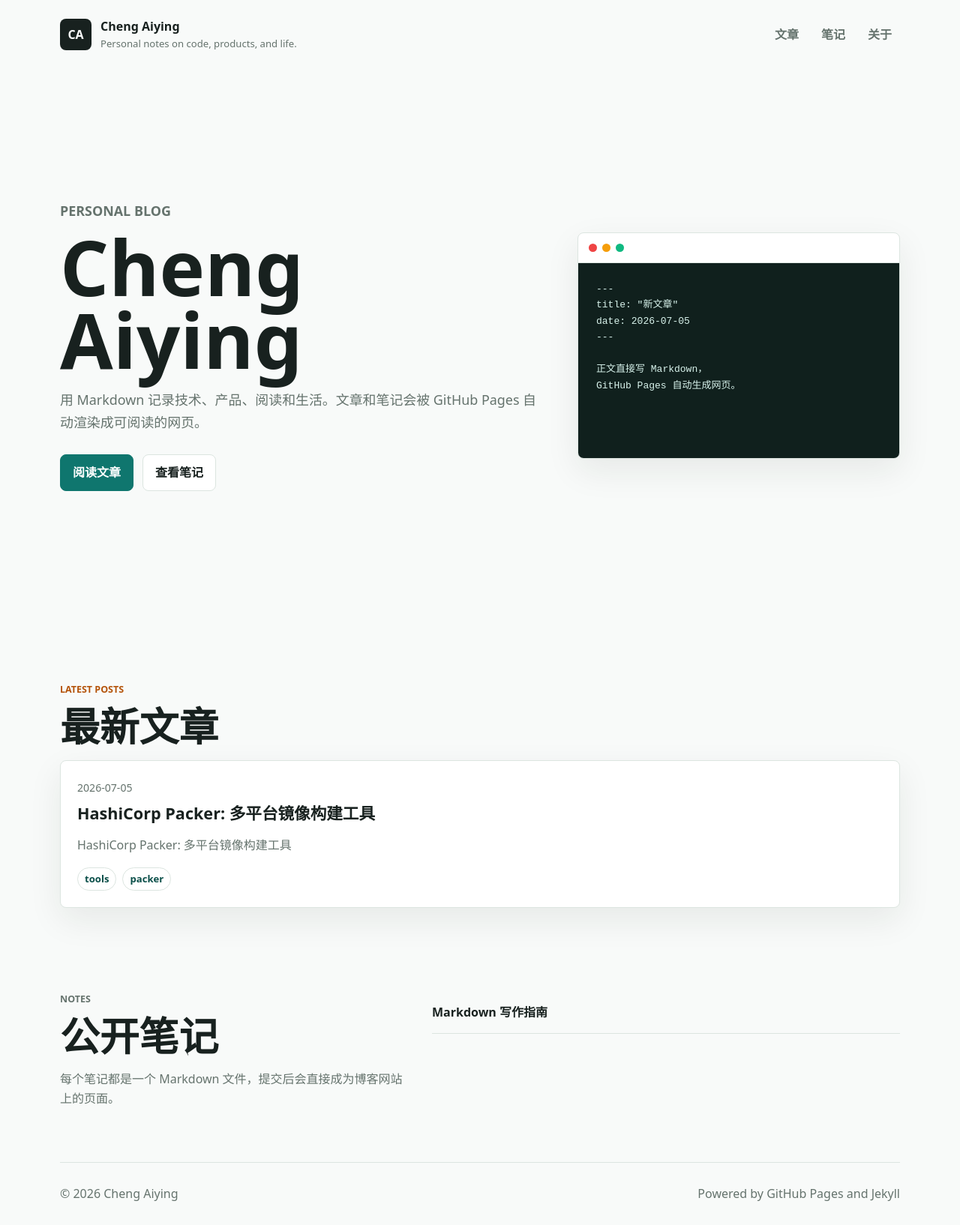
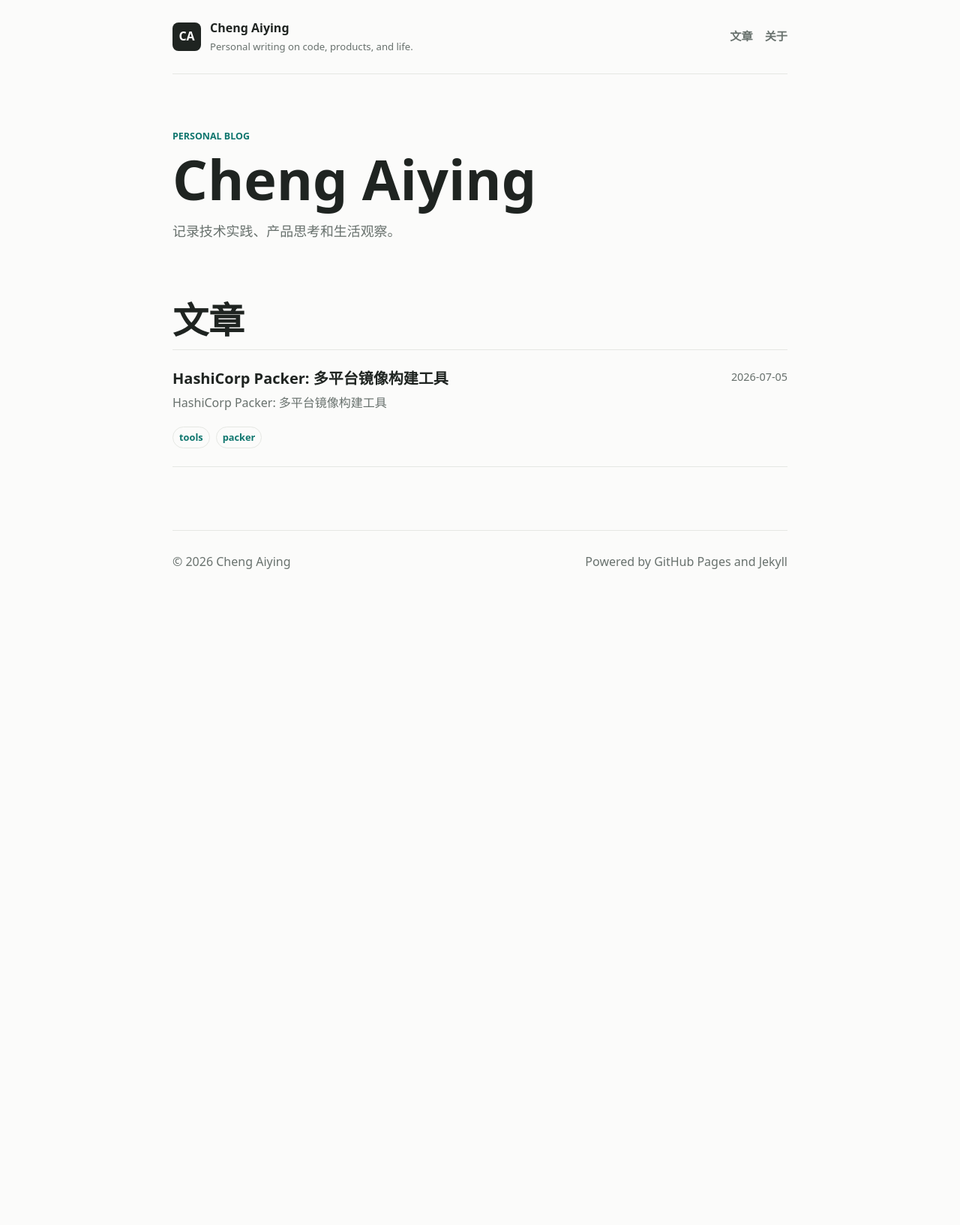
Before and after one commit to chengaiying0920/chengaiying0920.github.io, a Jekyll site: the page built from index.md, in a window 1280 px wide. Shown: the whole page at 75% size. Built offline with Jekyll 4.4.1, drawn with Linux system fonts in a browser that asks for light colours; after the commit the page ends 900 px from its top, so only the background shows below that.

Commit message:
Simplify homepage and remove notes

```diff
--- a/_config.yml
+++ b/_config.yml
@@ -1,5 +1,5 @@
 title: Cheng Aiying
-description: Personal notes on code, products, and life.
+description: Personal writing on code, products, and life.
 url: "https://chengaiying0920.github.io"
 baseurl: ""
 lang: zh-CN
@@ -37,18 +37,8 @@ defaults:
       author: Cheng Aiying
   - scope:
       path: ""
-      type: "notes"
     values:
       layout: page
-  - scope:
-      path: ""
-    values:
-      layout: page
-
-collections:
-  notes:
-    output: true
-    permalink: /notes/:path/
 
 exclude:
   - Gemfile
--- a/_layouts/default.html
+++ b/_layouts/default.html
@@ -21,7 +21,6 @@
       </a>
       <nav class="site-nav" aria-label="主导航">
         <a href="{{ '/#posts' | relative_url }}">文章</a>
-        <a href="{{ '/notes/' | relative_url }}">笔记</a>
         <a href="{{ '/about/' | relative_url }}">关于</a>
       </nav>
     </header>
--- a/_layouts/home.html
+++ b/_layouts/home.html
@@ -3,41 +3,24 @@ layout: default
 ---
 
 <section class="hero">
-  <div class="hero-copy">
-    <p class="eyebrow">Personal Blog</p>
-    <h1>Cheng Aiying</h1>
-    <p>用 Markdown 记录技术、产品、阅读和生活。文章和笔记会被 GitHub Pages 自动渲染成可阅读的网页。</p>
-    <div class="hero-actions">
-      <a class="button primary" href="#posts">阅读文章</a>
-      <a class="button" href="{{ '/notes/' | relative_url }}">查看笔记</a>
-    </div>
-  </div>
-  <div class="hero-panel" aria-label="Markdown preview">
-    <div class="code-window">
-      <span></span><span></span><span></span>
-    </div>
-    <pre><code>---
-title: "新文章"
-date: 2026-07-05
----
-
-正文直接写 Markdown，
-GitHub Pages 自动生成网页。</code></pre>
-  </div>
+  <p class="eyebrow">Personal Blog</p>
+  <h1>Cheng Aiying</h1>
+  <p>记录技术实践、产品思考和生活观察。</p>
 </section>
 
 <section id="posts" class="section">
   <div class="section-heading">
-    <p class="eyebrow">Latest Posts</p>
-    <h2>最新文章</h2>
+    <h2>文章</h2>
   </div>
   <div class="post-list">
     {% for post in site.posts %}
-      <article class="post-card">
+      <article class="post-item">
         <a href="{{ post.url | relative_url }}">
+          <div>
+            <h3>{{ post.title }}</h3>
+            <p>{{ post.excerpt | strip_html | truncate: 120 }}</p>
+          </div>
           <time datetime="{{ post.date | date_to_xmlschema }}">{{ post.date | date: "%Y-%m-%d" }}</time>
-          <h3>{{ post.title }}</h3>
-          <p>{{ post.excerpt | strip_html | truncate: 120 }}</p>
           {% if post.tags.size > 0 %}
             <div class="tags">
               {% for tag in post.tags limit: 4 %}
@@ -47,19 +30,8 @@ GitHub Pages 自动生成网页。</code></pre>
           {% endif %}
         </a>
       </article>
+    {% else %}
+      <p class="empty">还没有文章。</p>
     {% endfor %}
   </div>
 </section>
-
-<section class="section grid-two">
-  <div>
-    <p class="eyebrow">Notes</p>
-    <h2>公开笔记</h2>
-    <p>每个笔记都是一个 Markdown 文件，提交后会直接成为博客网站上的页面。</p>
-  </div>
-  <div class="link-list">
-    {% for note in site.notes %}
-      <a href="{{ note.url | relative_url }}">{{ note.title }}</a>
-    {% endfor %}
-  </div>
-</section>
--- a/assets/css/main.css
+++ b/assets/css/main.css
@@ -1,16 +1,12 @@
 :root {
   color-scheme: light;
-  --bg: #f8faf9;
+  --bg: #fbfbfa;
   --surface: #ffffff;
-  --surface-strong: #eef3f0;
-  --text: #18211f;
-  --muted: #65736d;
-  --line: #dce5e0;
+  --text: #1f2421;
+  --muted: #68716d;
+  --line: #e5e7e3;
   --accent: #0f766e;
-  --accent-strong: #0b4f49;
-  --warm: #b45309;
   --code: #10201d;
-  --shadow: 0 16px 45px rgba(24, 33, 31, 0.08);
 }
 
 * {
@@ -26,7 +22,7 @@ body {
   background: var(--bg);
   color: var(--text);
   font-family: ui-sans-serif, system-ui, -apple-system, BlinkMacSystemFont, "Segoe UI", sans-serif;
-  line-height: 1.65;
+  line-height: 1.7;
 }
 
 a {
@@ -35,8 +31,9 @@ a {
 }
 
 .site-header,
+.site-main,
 .site-footer {
-  width: min(1120px, calc(100% - 32px));
+  width: min(820px, calc(100% - 32px));
   margin: 0 auto;
 }
 
@@ -45,7 +42,7 @@ a {
   align-items: center;
   justify-content: space-between;
   gap: 24px;
-  padding: 22px 0;
+  padding: 24px 0;
 }
 
 .brand {
@@ -57,8 +54,8 @@ a {
 
 .brand-mark {
   display: grid;
-  width: 42px;
-  height: 42px;
+  width: 38px;
+  height: 38px;
   place-items: center;
   border-radius: 8px;
   background: var(--text);
@@ -81,210 +78,115 @@ a {
 
 .site-nav {
   display: flex;
-  flex-wrap: wrap;
-  gap: 8px;
+  gap: 16px;
   justify-content: flex-end;
 }
 
 .site-nav a {
-  border-radius: 8px;
   color: var(--muted);
+  font-size: 0.95rem;
   font-weight: 650;
-  padding: 8px 11px;
 }
 
 .site-nav a:hover {
-  background: var(--surface-strong);
   color: var(--text);
 }
 
-.site-main {
-  width: min(1120px, calc(100% - 32px));
-  margin: 0 auto;
+.hero {
+  border-top: 1px solid var(--line);
+  padding: 72px 0 46px;
 }
 
-.hero {
-  display: grid;
-  grid-template-columns: minmax(0, 1fr) minmax(320px, 430px);
-  gap: 36px;
-  align-items: center;
-  min-height: calc(100vh - 138px);
-  padding: 48px 0 72px;
+.hero h1 {
+  margin: 0;
+  font-size: clamp(2.6rem, 8vw, 4.6rem);
+  line-height: 1;
 }
 
-.hero-copy h1 {
-  margin: 0;
-  font-size: clamp(3rem, 9vw, 6.4rem);
-  line-height: 0.95;
-}
-
-.hero-copy p {
-  max-width: 650px;
+.hero p:last-child {
+  max-width: 620px;
   color: var(--muted);
   font-size: 1.12rem;
+  margin: 18px 0 0;
 }
 
 .eyebrow {
   margin: 0 0 10px;
-  color: var(--warm);
+  color: var(--accent);
   font-size: 0.78rem;
   font-weight: 800;
   letter-spacing: 0;
   text-transform: uppercase;
 }
 
-.hero-actions {
-  display: flex;
-  flex-wrap: wrap;
-  gap: 12px;
-  margin-top: 28px;
-}
-
-.button {
-  border: 1px solid var(--line);
-  border-radius: 8px;
-  background: var(--surface);
-  color: var(--text);
-  cursor: pointer;
-  display: inline-flex;
-  align-items: center;
-  justify-content: center;
-  font-weight: 750;
-  min-height: 44px;
-  padding: 10px 16px;
-}
-
-.button.primary {
-  border-color: var(--accent);
-  background: var(--accent);
-  color: #fff;
-}
-
-.hero-panel,
-.post-card {
-  border: 1px solid var(--line);
-  border-radius: 8px;
-  background: var(--surface);
-  box-shadow: var(--shadow);
-}
-
-.hero-panel {
-  overflow: hidden;
-}
-
-.code-window {
-  display: flex;
-  gap: 7px;
-  border-bottom: 1px solid var(--line);
-  padding: 14px;
-}
-
-.code-window span {
-  width: 11px;
-  height: 11px;
-  border-radius: 50%;
-  background: var(--line);
-}
-
-.code-window span:nth-child(1) {
-  background: #ef4444;
-}
-
-.code-window span:nth-child(2) {
-  background: #f59e0b;
-}
-
-.code-window span:nth-child(3) {
-  background: #10b981;
-}
-
-pre {
-  overflow-x: auto;
-}
-
-.hero-panel pre {
-  margin: 0;
-  background: var(--code);
-  color: #d8f3ec;
-  min-height: 260px;
-  padding: 24px;
-}
-
 .section {
-  padding: 56px 0;
+  padding: 30px 0 84px;
 }
 
 .section-heading {
-  margin-bottom: 18px;
+  border-bottom: 1px solid var(--line);
+  margin-bottom: 0;
+  padding-bottom: 12px;
 }
 
 .section h2,
 .article h1 {
-  margin: 0 0 14px;
-  font-size: clamp(2rem, 5vw, 3.3rem);
-  line-height: 1.05;
+  margin: 0;
+  font-size: clamp(1.8rem, 5vw, 3rem);
+  line-height: 1.12;
 }
 
 .post-list {
   display: grid;
-  grid-template-columns: repeat(auto-fit, minmax(260px, 1fr));
-  gap: 18px;
 }
 
-.post-card a {
-  display: block;
-  height: 100%;
-  padding: 22px;
+.post-item {
+  border-bottom: 1px solid var(--line);
 }
 
-.post-card time {
-  color: var(--muted);
-  font-size: 0.88rem;
+.post-item a {
+  display: grid;
+  grid-template-columns: minmax(0, 1fr) auto;
+  gap: 18px;
+  padding: 24px 0;
 }
 
-.post-card h3 {
-  margin: 8px 0;
-  font-size: 1.35rem;
-  line-height: 1.25;
+.post-item h3 {
+  margin: 0 0 6px;
+  font-size: 1.25rem;
+  line-height: 1.35;
 }
 
-.post-card p,
-.grid-two p {
+.post-item p {
   color: var(--muted);
+  margin: 0;
+}
+
+.post-item time {
+  color: var(--muted);
+  font-size: 0.9rem;
+  white-space: nowrap;
 }
 
 .tags {
   display: flex;
   flex-wrap: wrap;
   gap: 8px;
-  margin-top: 16px;
+  grid-column: 1 / -1;
 }
 
 .tags span {
   border: 1px solid var(--line);
   border-radius: 999px;
-  color: var(--accent-strong);
-  font-size: 0.82rem;
+  color: var(--accent);
+  font-size: 0.8rem;
   font-weight: 700;
-  padding: 4px 9px;
+  padding: 3px 8px;
 }
 
-.grid-two {
-  display: grid;
-  grid-template-columns: minmax(0, 0.75fr) minmax(260px, 1fr);
-  gap: 28px;
-  align-items: start;
-}
-
-.link-list {
-  display: grid;
-  gap: 10px;
-}
-
-.link-list a {
-  border-bottom: 1px solid var(--line);
-  font-weight: 750;
-  padding: 14px 0;
+.empty {
+  color: var(--muted);
+  margin: 24px 0 0;
 }
 
 .article {
@@ -302,7 +204,7 @@ pre {
 }
 
 .prose a {
-  color: var(--accent-strong);
+  color: var(--accent);
   text-decoration: underline;
   text-underline-offset: 3px;
 }
@@ -340,7 +242,7 @@ pre {
 }
 
 .prose code {
-  background: var(--surface-strong);
+  background: #eef3f0;
   border-radius: 6px;
   padding: 0.15em 0.35em;
 }
@@ -349,6 +251,7 @@ pre {
   background: var(--code);
   border-radius: 8px;
   color: #d8f3ec;
+  overflow-x: auto;
   padding: 18px;
 }
 
@@ -379,25 +282,18 @@ pre {
   padding: 28px 0;
 }
 
-@media (max-width: 760px) {
-  .site-header,
-  .hero,
-  .grid-two {
-    display: block;
+@media (max-width: 640px) {
+  .site-header {
+    align-items: flex-start;
+    flex-direction: column;
   }
 
-  .site-nav {
-    justify-content: flex-start;
-    margin-top: 18px;
+  .post-item a {
+    grid-template-columns: 1fr;
+    gap: 8px;
   }
 
-  .hero {
-    min-height: auto;
-    padding-top: 24px;
+  .post-item time {
+    order: -1;
   }
-
-  .hero-panel {
-    margin-top: 28px;
-  }
-
 }
```
Also changed, not shown: _notes/markdown-guide.md (deleted, +0 -18 lines), about.md (+1 -1 lines), notes.md (deleted, +0 -13 lines), README.md.
